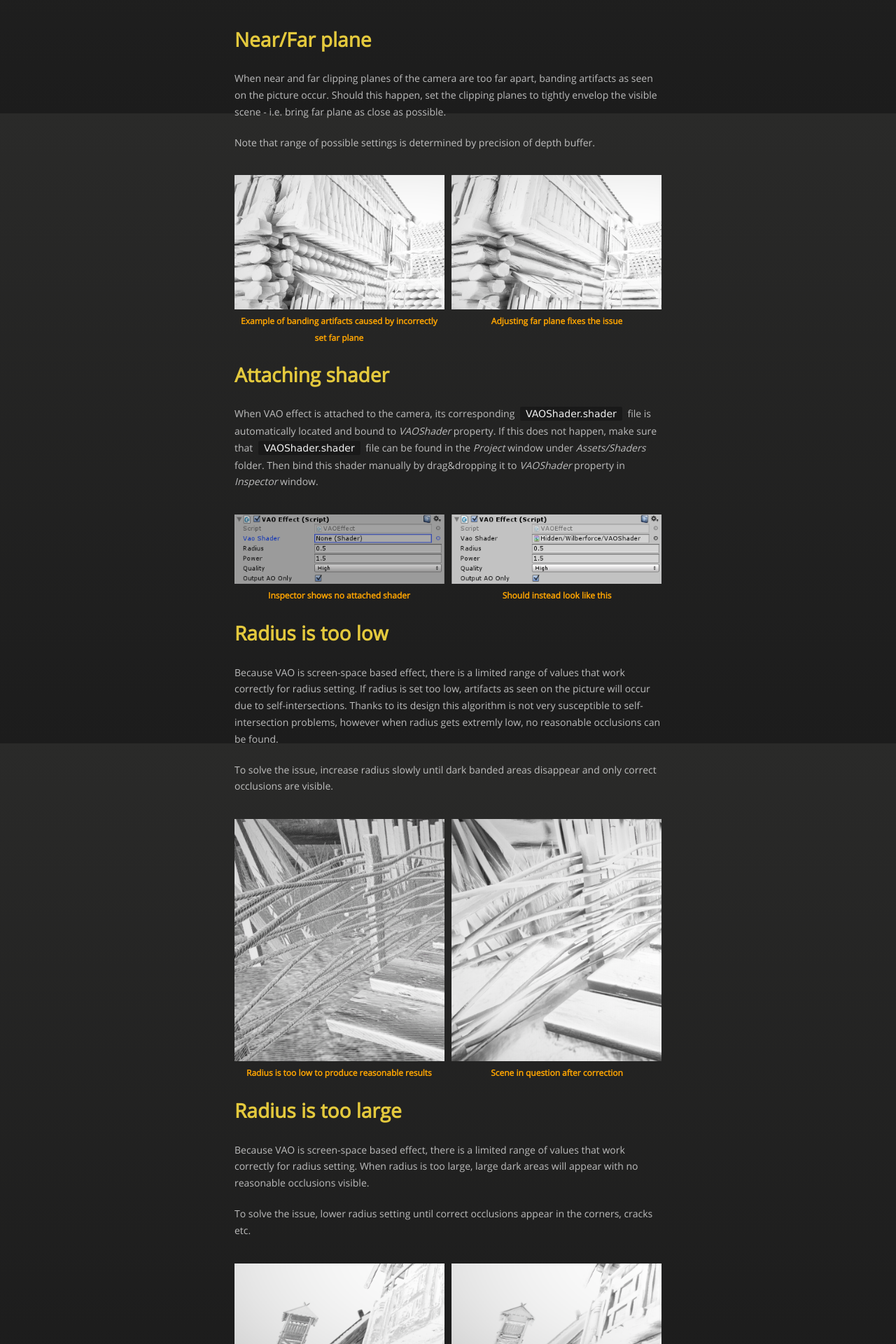
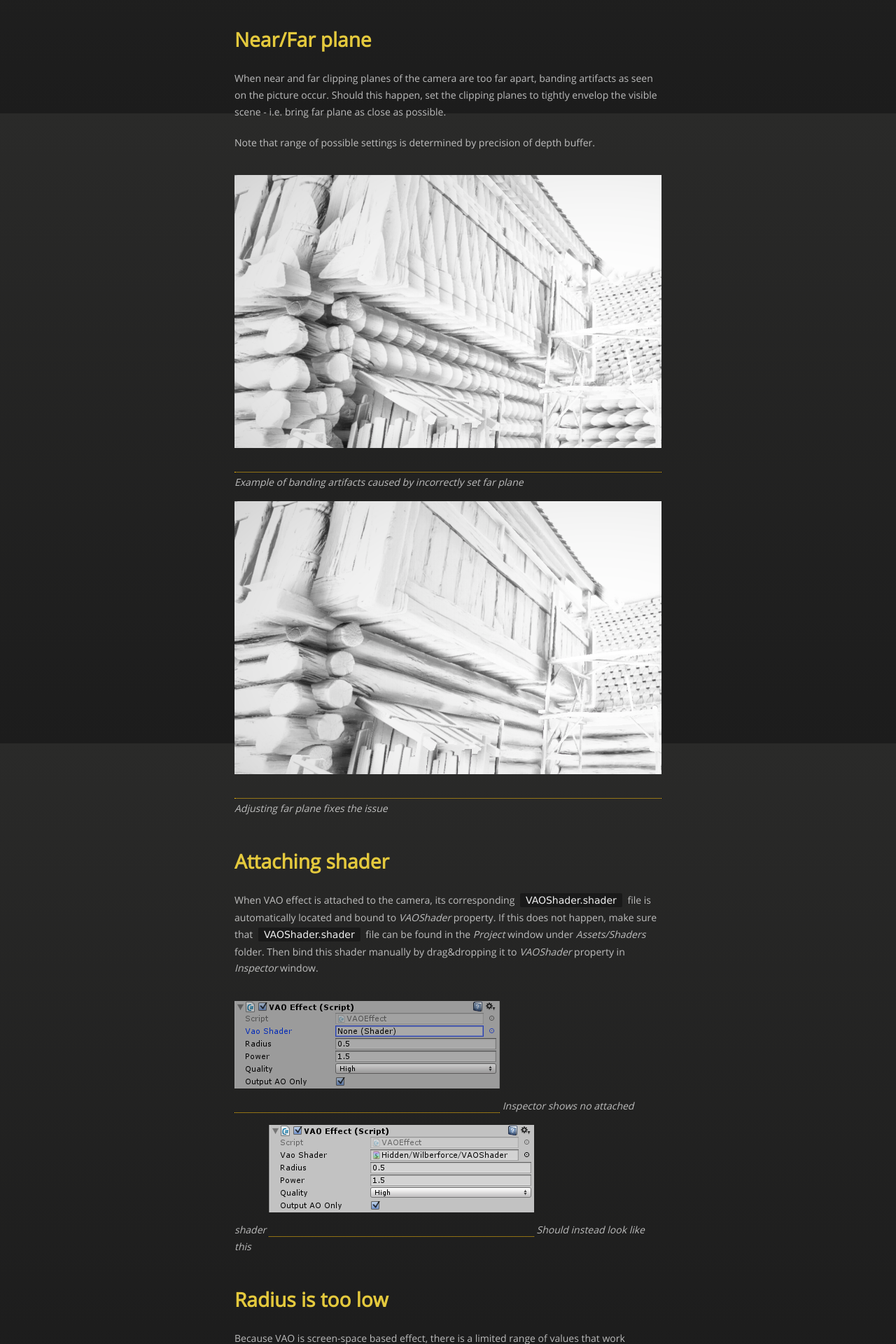
Before and after one commit to projectwilberforce/projectwilberforce.github.io, a Jekyll site: the page built from vaomanual/index.md, in a window 1280 px wide. Shown: the part 4338-6258 px from the top of the page at 70% size. Built offline with Jekyll 4.4.1, drawn with Linux system fonts in a browser that asks for light colours; nearby versions of some CDN libraries.

Commit message:
start reworking images

```diff
--- a/css/styles.css
+++ b/css/styles.css
@@ -820,7 +820,7 @@ section #title .credits.right {
     display: none;
   }
 }
-
+/*
 .img-left {
   max-width: 300px;
   float:left;
@@ -851,7 +851,7 @@ section #title .credits.right {
   font-weight: bold;
   color: #ffa500;
   margin-top: -25px;
-}
+}*/
 
 h2 {
   clear: both;
--- a/vaomanual/index.md
+++ b/vaomanual/index.md
@@ -99,18 +99,18 @@ When near and far clipping planes of the camera are too far apart, banding artif
 
 Note that range of possible settings is determined by precision of depth buffer.
 
-![incorrect far plane](farplanewrong.png "Incorrect far plane"){:class="img-left"}
-![correct far plane](farplaneright.png "Correct far plane"){:class="img-right"}
+[![incorrect far plane](farplanewrong.png "Incorrect far plane")](farplanewrong.png){:class="img-left"}
 *Example of banding artifacts caused by incorrectly set far plane*
+[![correct far plane](farplaneright.png "Correct far plane")](farplaneright.png){:class="img-right"}
 *Adjusting far plane fixes the issue*
 
 ## Attaching shader
 
 When VAO effect is attached to the camera, its corresponding `VAOShader.shader` file is automatically located and bound to *VAOShader* property. If this does not happen, make sure that `VAOShader.shader` file can be found in the *Project* window under *Assets/Shaders* folder. Then bind this shader manually by drag&dropping it to *VAOShader* property in *Inspector* window.
 
-![no shader attached](noshader.png "No shader attached"){:class="img-left"}
-![shader attached](inspector.png "Shader attached"){:class="img-right"}
+[![no shader attached](noshader.png "No shader attached")](noshader.png){:class="img-left"}
 *Inspector shows no attached shader*
+[![shader attached](inspector.png "Shader attached")](inspector.png){:class="img-right"}
 *Should instead look like this*
 
 ## Radius is too low
@@ -119,9 +119,9 @@ Because VAO is screen-space based effect, there is a limited range of values tha
 
 To solve the issue, increase radius slowly until dark banded areas disappear and only correct occlusions are visible.
 
-![low radius example](radiuslowwrong.png "Example of a very low radius"){:class="img-left"}
-![low radius fixed](radiuslowright.png "Correct result after increasing radius"){:class="img-right"}
+[![low radius example](radiuslowwrong.png "Example of a very low radius")](radiuslowwrong.png){:class="img-left"}
 *Radius is too low to produce reasonable results*
+[![low radius fixed](radiuslowright.png "Correct result after increasing radius")](radiuslowright.png){:class="img-right"}
 *Scene in question after correction*
 
 ## Radius is too large
@@ -130,9 +130,9 @@ Because VAO is screen-space based effect, there is a limited range of values tha
 
 To solve the issue, lower radius setting until correct occlusions appear in the corners, cracks etc.
 
-![large radius example](radiushighwrong.png "Example of a very large radius"){:class="img-left"}
-![large radius fixed](radiushighright.png "Correct result after decreasing radius"){:class="img-right"}
+[![large radius example](radiushighwrong.png "Example of a very large radius")](radiushighwrong.png){:class="img-left"}
 *Setting large radius breaks the effect*
+[![large radius fixed](radiushighright.png "Correct result after decreasing radius")](radiushighright.png){:class="img-right"}
 *Expected result*
 
 # Contact Information
```
